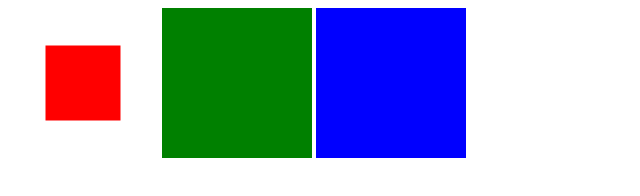
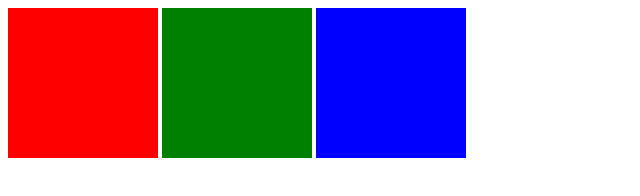
Before and after one commit to sun-n-y/transform_Transition_Animation, a plain HTML site: page index.html in a window 1280 px wide. Shown: the whole page, without its empty margins (0-640 px from the left). Drawn offline with Linux system fonts and the light colour scheme.

```diff
--- a/main.css
+++ b/main.css
@@ -8,7 +8,6 @@
 
 .one {
   background-color: red;
-  transform: scale(0.5);
 }
 
 .two {
```
